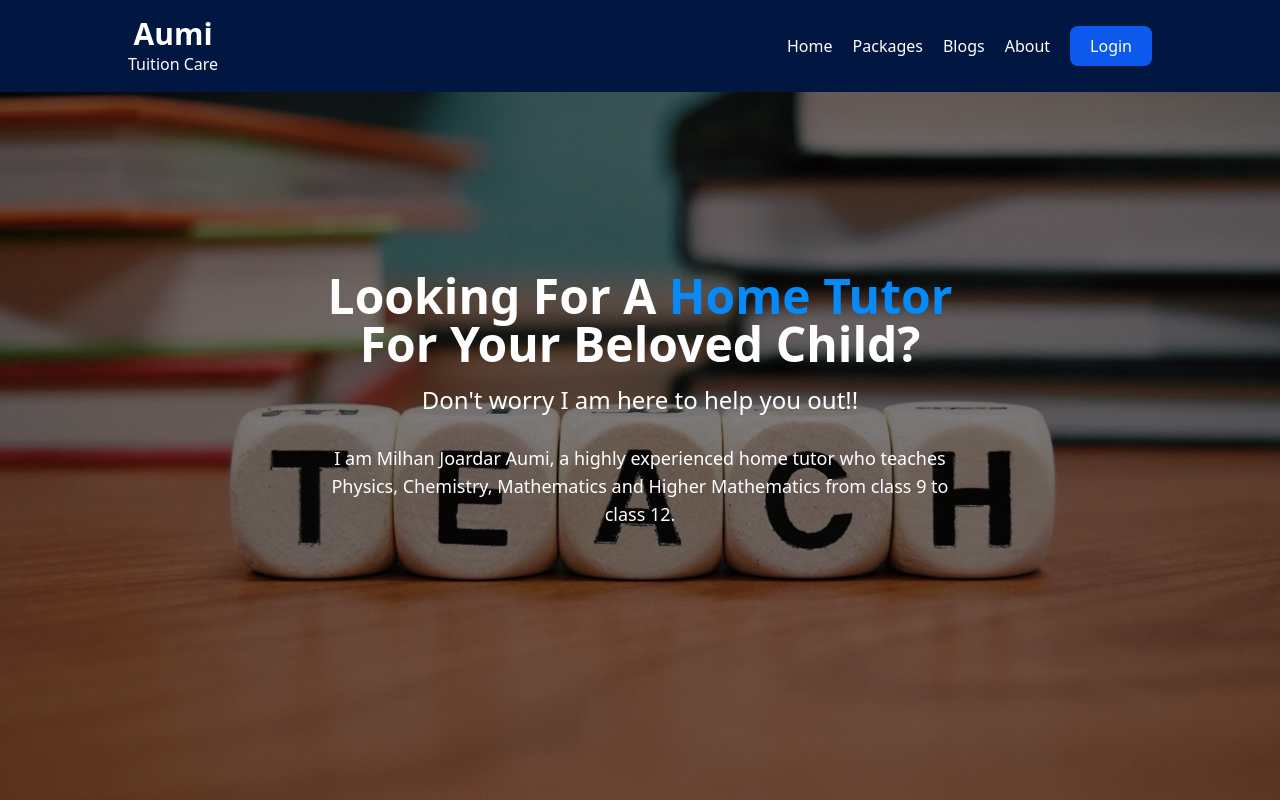
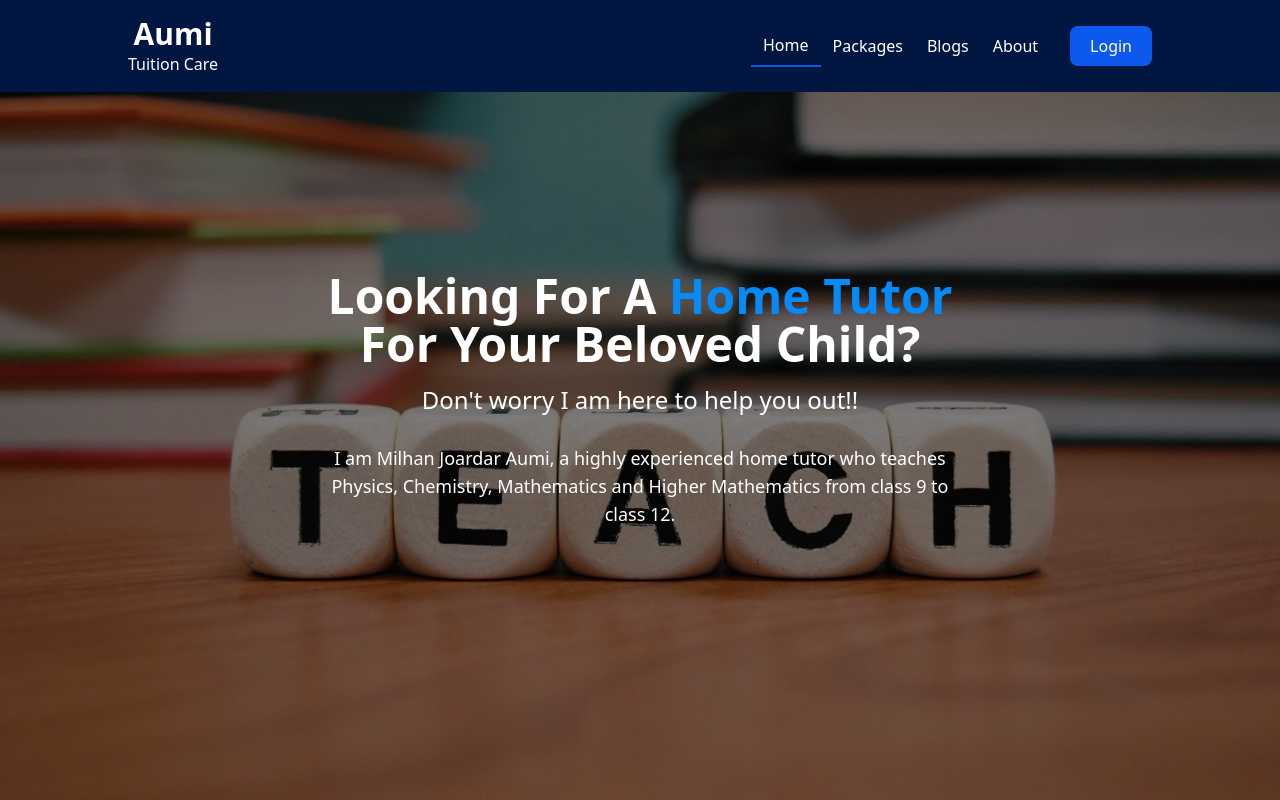
Before and after one commit to mjaumi/phero-assignment10-aumi-tuition-care, a React (Create React App) app: page / in a window 1280 px wide. Shown: the top 800 px of the page. Built offline with nearby package versions, Linux system fonts and the light colour scheme; no server answers; what tw-elements would draw is missing.

Commit message:
custom link added and final commit

```diff
--- /dev/null
+++ b/src/components/CustomLink/CustomLink.js
@@ -0,0 +1,24 @@
+import React from 'react';
+import { Link, useMatch, useResolvedPath } from 'react-router-dom';
+
+const CustomLink = ({ children, to, ...props }) => {
+    //initializing react hooks
+    const resolved = useResolvedPath(to);
+    const match = useMatch({ path: resolved.pathname, end: true });
+
+    //rendering custom link component
+    return (
+        <div>
+            <Link
+                style={{ borderBottom: match ? '2px solid #0e59ed' : 'none' }}
+                to={to}
+                {...props}
+                className='inline-block px-3 py-2 hover:opacity-40 duration-300 mt-5 md:mt-0'
+            >
+                {children}
+            </Link>
+        </div>
+    );
+};
+
+export default CustomLink;
--- a/src/components/Header/Header.js
+++ b/src/components/Header/Header.js
@@ -1,12 +1,13 @@
 import { signOut } from 'firebase/auth';
 import React, { useState } from 'react';
 import { useAuthState } from 'react-firebase-hooks/auth';
-import { Link, useNavigate } from 'react-router-dom';
+import { useNavigate } from 'react-router-dom';
 import auth from '../../firebase.init';
 import { ToastContainer, toast } from 'react-toastify';
 import 'react-toastify/dist/ReactToastify.css';
 import { FontAwesomeIcon } from '@fortawesome/react-fontawesome';
 import { faMultiply, faBars } from '@fortawesome/free-solid-svg-icons';
+import CustomLink from '../CustomLink/CustomLink';
 
 const Header = () => {
     //initializing react hooks
@@ -38,11 +39,11 @@ const Header = () => {
                             <FontAwesomeIcon className='h-7 w-7' icon={faBars} />
                     }
                 </div>
-                <nav className={`absolute md:static w-full md:w-fit p-5 md:p-0 bg-tuition-care-base left-1/2 -translate-x-1/2 md:translate-x-0 duration-500 ${menuClick ? 'top-14' : 'top-[-350px]'}  flex flex-col md:flex-row justify-center md:items-center -z-50 md:z-50`}>
-                    <Link className='hover:opacity-40 duration-300 mt-5 md:mt-0' to='/'>Home</Link>
-                    <Link className='hover:opacity-40 duration-300 mt-2 md:mt-0 md:ml-5' to='/packages'>Packages</Link>
-                    <Link className='hover:opacity-40 duration-300 mt-2 md:mt-0 md:ml-5' to='/blogs'>Blogs</Link>
-                    <Link className='hover:opacity-40 duration-300 mt-2 md:mt-0 md:ml-5' to='/about'>About</Link>
+                <nav className={`absolute md:static w-full md:w-fit p-5 md:p-0 bg-tuition-care-base left-1/2 -translate-x-1/2 md:translate-x-0 duration-500 ${menuClick ? 'top-[90px]' : 'top-[-450px]'}  flex flex-col md:flex-row justify-center md:items-center -z-50 md:z-50`}>
+                    <CustomLink to='/'>Home</CustomLink>
+                    <CustomLink to='/packages'>Packages</CustomLink>
+                    <CustomLink to='/blogs'>Blogs</CustomLink>
+                    <CustomLink to='/about'>About</CustomLink>
 
                     {
                         user ?
--- a/src/components/Login/Login.js
+++ b/src/components/Login/Login.js
@@ -99,13 +99,13 @@ const Login = () => {
                     <div className='mt-2'>
                         <p className='text-tuition-care-base'>Don't Have an account? <Link className='text-tuition-care-base-light underline' to='/signup'>Register Now</Link></p>
                     </div>
+                    <div className='mt-5'>
+                        {
+                            showLoading && <Loading />
+                        }
+                    </div>
                     <SocialLogin />
                 </div>
-            </div>
-            <div>
-                {
-                    showLoading && <Loading />
-                }
             </div>
             <ToastContainer />
         </section>
--- a/src/components/Signup/Signup.js
+++ b/src/components/Signup/Signup.js
@@ -95,13 +95,13 @@ const Signup = () => {
                         <p className='text-red-600'>{updateError?.message}</p>
                         <p className='text-red-600'>{verificationError?.message}</p>
                     </div>
+                    <div className='mt-5'>
+                        {
+                            showLoading && <Loading />
+                        }
+                    </div>
                     <SocialLogin />
                 </div>
-            </div>
-            <div>
-                {
-                    showLoading && <Loading />
-                }
             </div>
             <ToastContainer />
         </section>
--- a/src/firebase.init.js
+++ b/src/firebase.init.js
@@ -6,12 +6,12 @@ import { getAuth } from 'firebase/auth';
 
 // Your web app's Firebase configuration
 const firebaseConfig = {
-    apiKey: process.env.REACT_APP_apiKey,
-    authDomain: process.env.REACT_APP_authDomain,
-    projectId: process.env.projectId,
-    storageBucket: process.env.REACT_APP_storageBucket,
-    messagingSenderId: process.env.REACT_APP_messagingSenderId,
-    appId: process.env.REACT_APP_appId
+    apiKey: 'AIzaSyBBjYXFl_YflKBbTCRzTaV01rP_jwWnenY',
+    authDomain: 'aumi-tuition-care.firebaseapp.com',
+    projectId: 'aumi-tuition-care',
+    storageBucket: 'aumi-tuition-care.appspot.com',
+    messagingSenderId: '676186733505',
+    appId: '1:676186733505:web:afb2edb0d35a55f3780d40'
 };
 
 // Initialize Firebase
```
Also changed, not shown: 1 other file (tests, documents, lock files or other folders).
